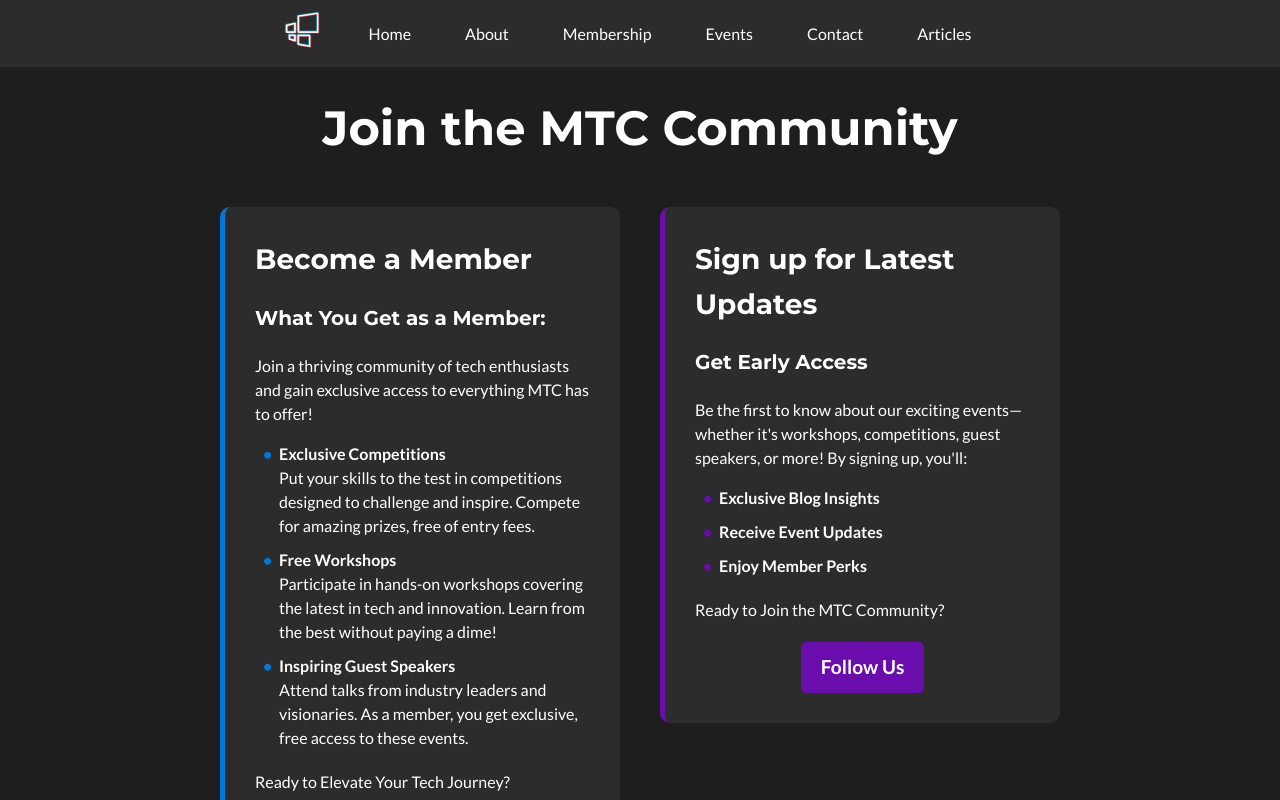
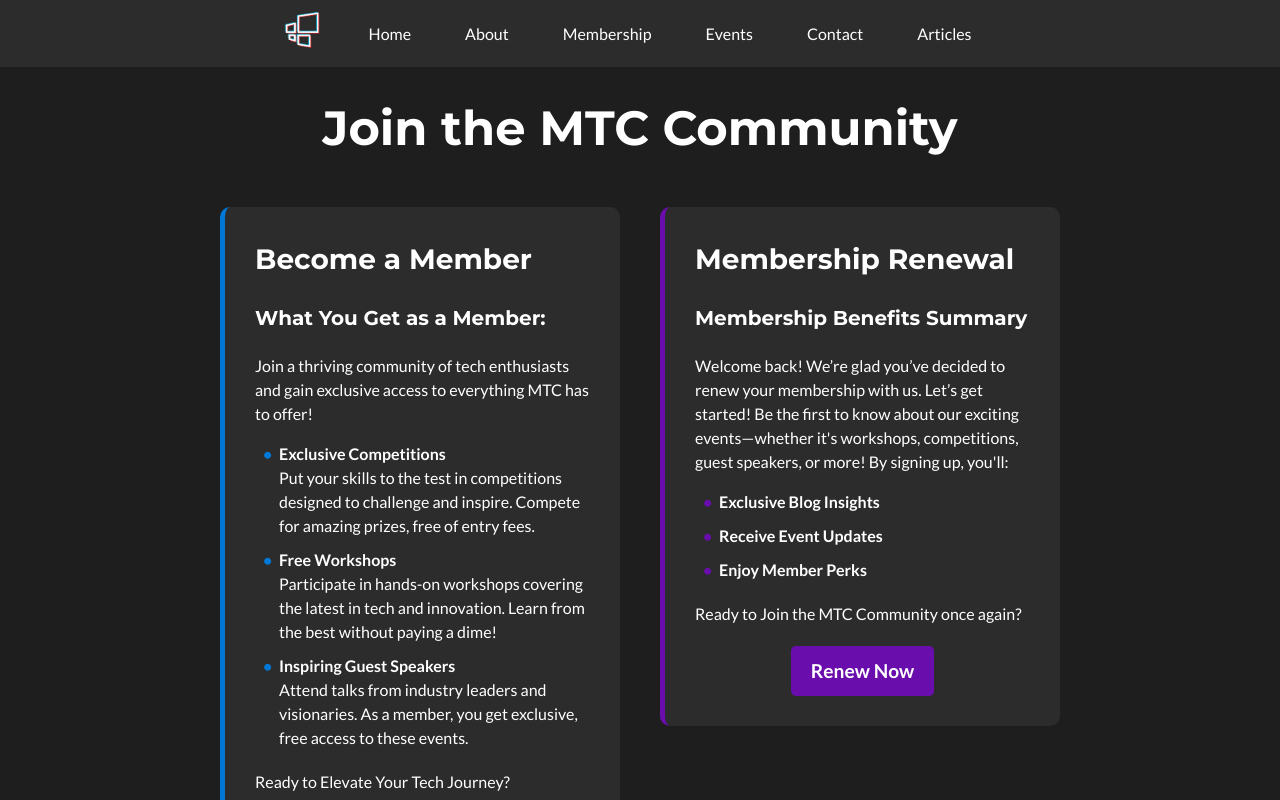
Before and after one commit to Stellin-15/MTC-BITS-Pilani-Dubai-Campus, a React (Vite) app in the folder MTC New Website/mtcbpdc/: page /#/membership in a window 1280 px wide. Shown: the top 800 px of the page. Built offline with nearby package versions, Linux system fonts and the light colour scheme.

Commit message:
google forms for the membership page has been added

```diff
--- a/MTC New Website/mtcbpdc/src/pages/Membership/Membership.jsx
+++ b/MTC New Website/mtcbpdc/src/pages/Membership/Membership.jsx
@@ -71,29 +71,29 @@ const Membership = () => {
           </ul>
           <p>Ready to Elevate Your Tech Journey?</p>
           <div className="button-container">
-            <button className="register-button" onClick={toggleModal}>Register Now</button>
+            <button className="register-button" onClick={() => window.location.href = "https://forms.gle/F6NgdzjqZCJyRaAe6"}>Register Now</button>
           </div>
         </div>
         <div className="membership-card card-updates">
-  <h3>Sign up for Latest Updates</h3>
-  <h4>Get Early Access</h4>
+  <h3>Membership Renewal</h3>
+  <h4>Membership Benefits Summary</h4>
   <p>
-    Be the first to know about our exciting events—whether it's workshops, competitions, guest speakers, or more! By signing up, you'll:
+  Welcome back! We’re glad you’ve decided to renew your membership with us. Let’s get started! Be the first to know about our exciting events—whether it's workshops, competitions, guest speakers, or more! By signing up, you'll:
   </p>
   <ul>
     <li><b>Exclusive Blog Insights</b></li>
     <li><b>Receive Event Updates</b></li>
     <li><b>Enjoy Member Perks</b></li>
   </ul>
-  <p>Ready to Join the MTC Community?</p>
+  <p>Ready to Join the MTC Community once again?</p>
   <div className="button-container">
     <a
-      href="https://www.linkedin.com/company/microsoft-tech-club/mycompany/"
+      href="https://forms.gle/JuCbSPMFjuFVrjJq8"
       target="_blank"
       rel="noopener noreferrer"
       className="subscribe-button"
     >
-      Follow Us
+      Renew Now
     </a>
   </div>
 </div>
```
Also changed, not shown: MTC New Website/mtcbpdc/package.json (+4 -5 lines), 1 other file (tests, documents, lock files or other folders).
